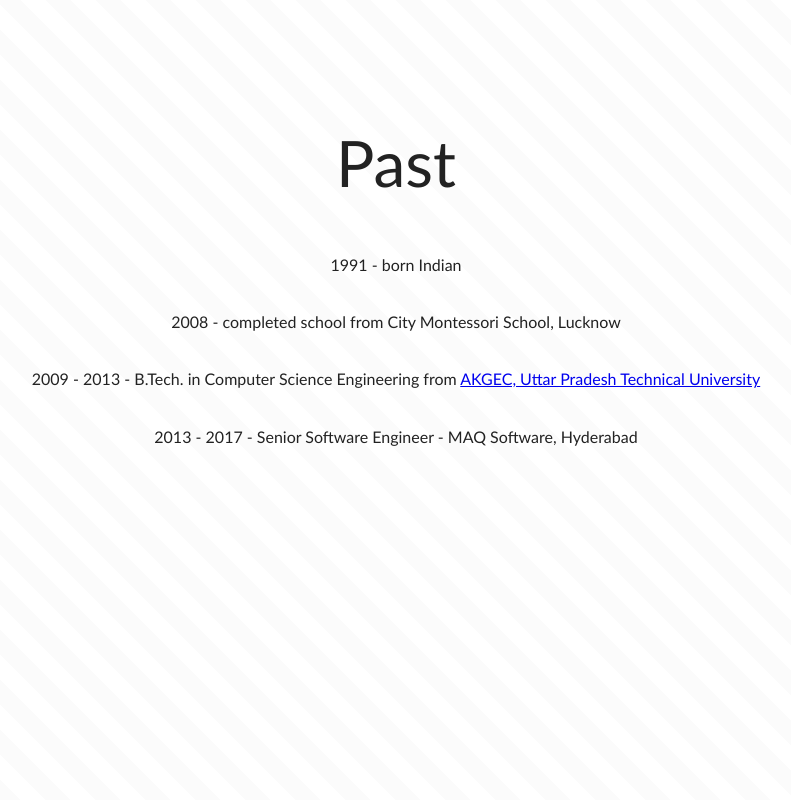
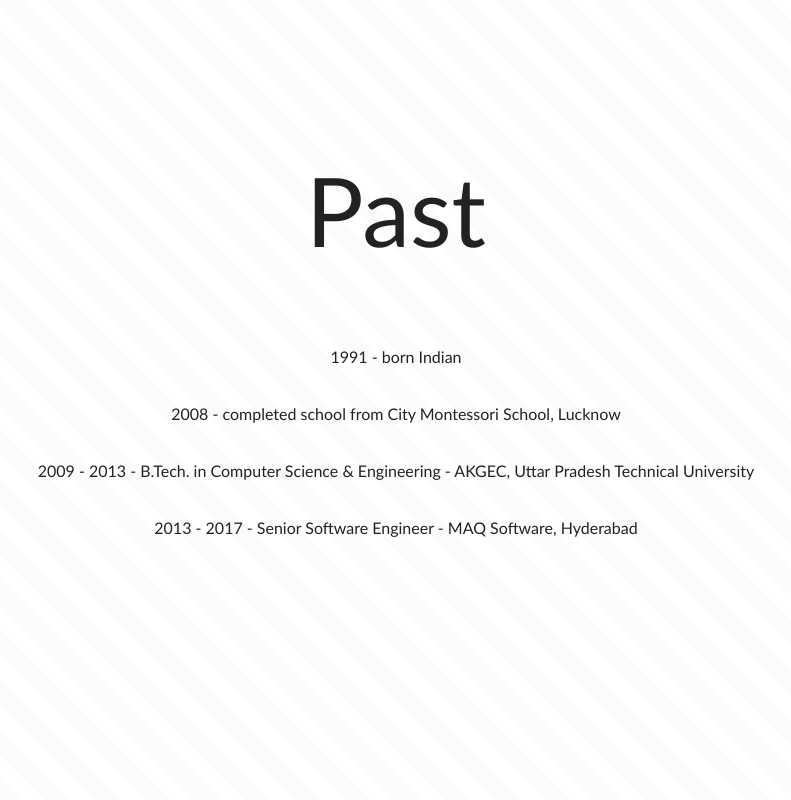
Before and after one commit to utsavnarayan/utsavnarayan.github.io, a plain HTML site: page index.html in a window 1280 px wide. Shown: the part 840-1640 px from the top of the page, without its empty margins (244-1035 px from the left). Drawn offline with Linux system fonts and the light colour scheme.

Commit message:
Update index.html

```diff
--- a/index.html
+++ b/index.html
@@ -25,7 +25,7 @@
     }
 
     h1 {
-    font-size: 4rem;
+    font-size: 6rem;
     }
 
     h2 {
@@ -117,8 +117,7 @@
     <br>
     <span>2008 - completed school from City Montessori School, Lucknow</span><br>
     <br>
-    <span>2009 - 2013 - B.Tech. in Computer Science Engineering from <a href="http://www.akgec.in/">AKGEC, Uttar
-    Pradesh Technical University</a></span><br>
+    <span>2009 - 2013 - B.Tech. in Computer Science & Engineering - AKGEC, Uttar Pradesh Technical University</span><br>
     <br>
     <span>2013 - 2017 - Senior Software Engineer - MAQ Software, Hyderabad</span>
   </section>
```
